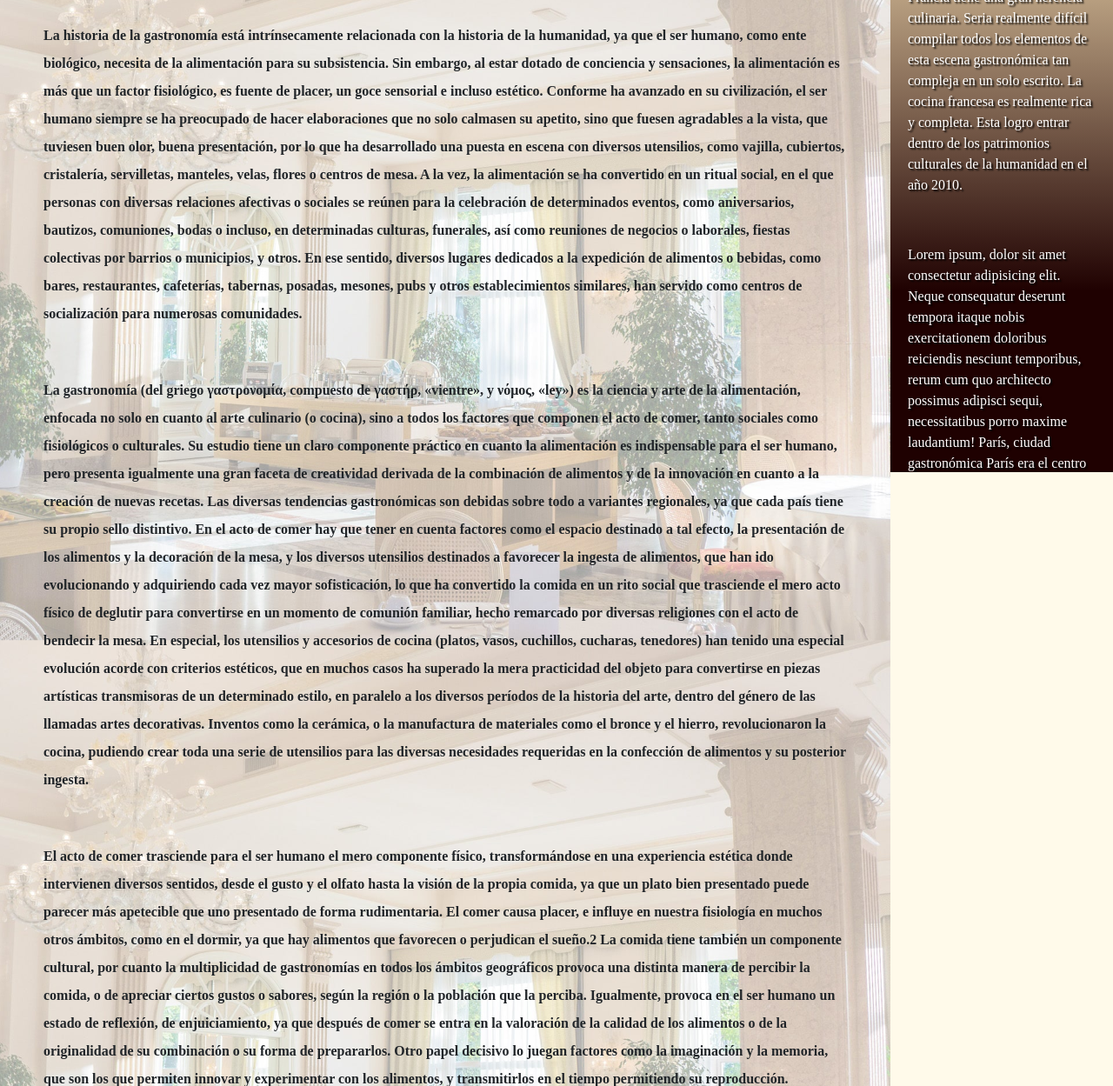
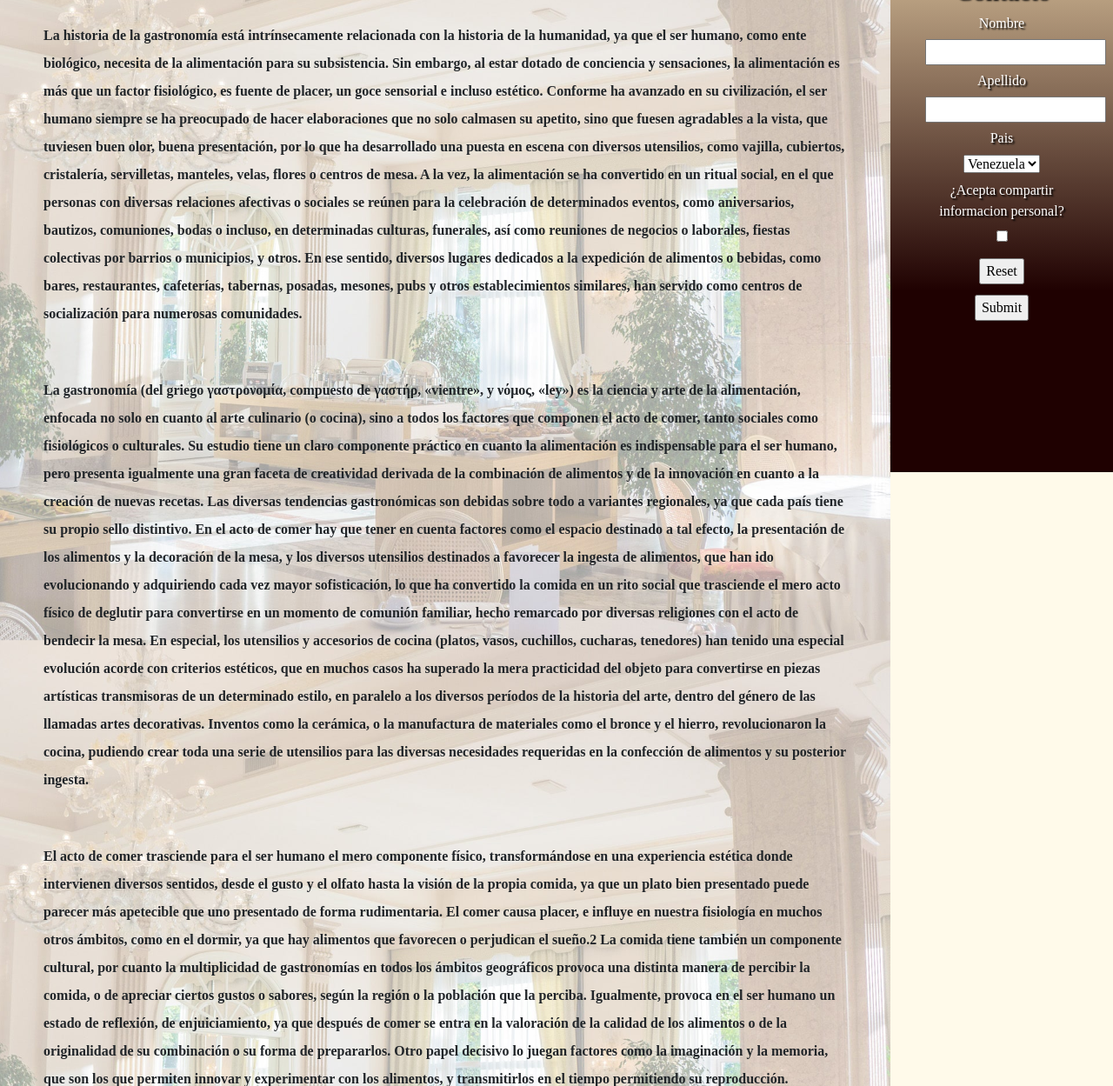
Before and after one commit to enderbasser2236/cocinas_el_mundo, a website: page index.html in a window 1280 px wide. Shown: the part 257-1506 px from the top of the page at 87% size. Drawn offline with nearby package versions, Linux system fonts and the light colour scheme; a web font is replaced by a local one.

Commit message:
modofique-index

```diff
--- a/index.html
+++ b/index.html
@@ -158,62 +158,10 @@
 
   <aside class="sideBar">
 
-    <section id="historia">
-
-
-
-      <div class="historia">
-
-
-        <h3>Breve historia</h3>
 
         <img class="historyImg" src="../img/historia.jpg" alt="frenchHistoryImage">
 
-        <p>Francia tiene una gran herencia culinaria. Seria realmente difícil compilar todos los
-          elementos de esta escena
-          gastronómica tan compleja en un solo escrito. La cocina francesa es realmente rica y
-          completa.
-          Esta logro entrar
-          dentro de los patrimonios culturales de la humanidad en el año 2010.</p>
 
-
-
-
-        <p>Lorem ipsum, dolor sit amet consectetur adipisicing elit. Neque consequatur deserunt
-          tempora itaque nobis exercitationem doloribus reiciendis nesciunt temporibus, rerum
-          cum
-          quo
-          architecto possimus adipisci sequi, necessitatibus porro maxime laudantium!
-          París, ciudad gastronómica
-          París era el centro creativo culinario en el mundo. Gradualmente la industria de la
-          hospitalidad
-          se estableció. Los
-          modales en la mesa y el sabor francés se volvieron un modelo internacional.</p>
-
-
-
-
-        <p>Desde 1950, la cocina de esta ciudad no ha tenido variaciones culinarias
-          revolucionarias
-          como
-          en el pasado. Sin
-          embargo, continua siendo un icono mundial. Los parisinos se toman tiempo preparando
-          sus
-          comidas de acuerdo a la
-          temporada, sea en sus casas o en un restaurante. Los almuerzos del domingo tienen tres
-          o
-          cuatro platillos
-          incluidos.</p>
-
-
-
-      </div>
-
-    </section>
-
-    <br><br>
-
-    <hr>
 
     <!-- seccion de contacto *************************************************************************-->
 
```
